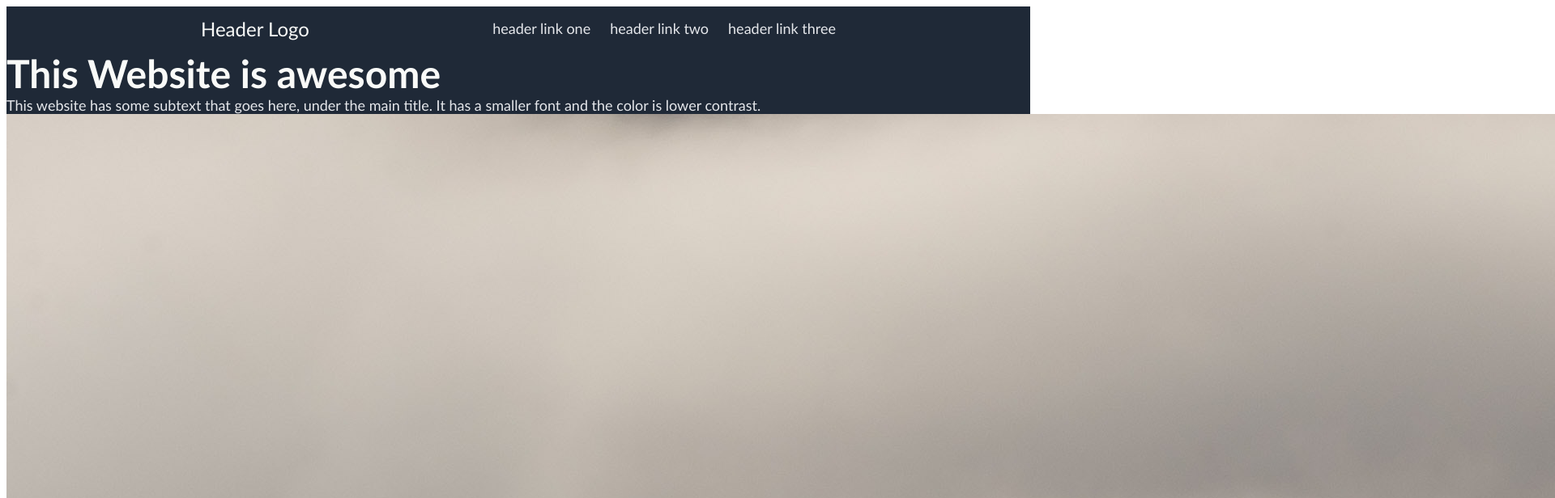
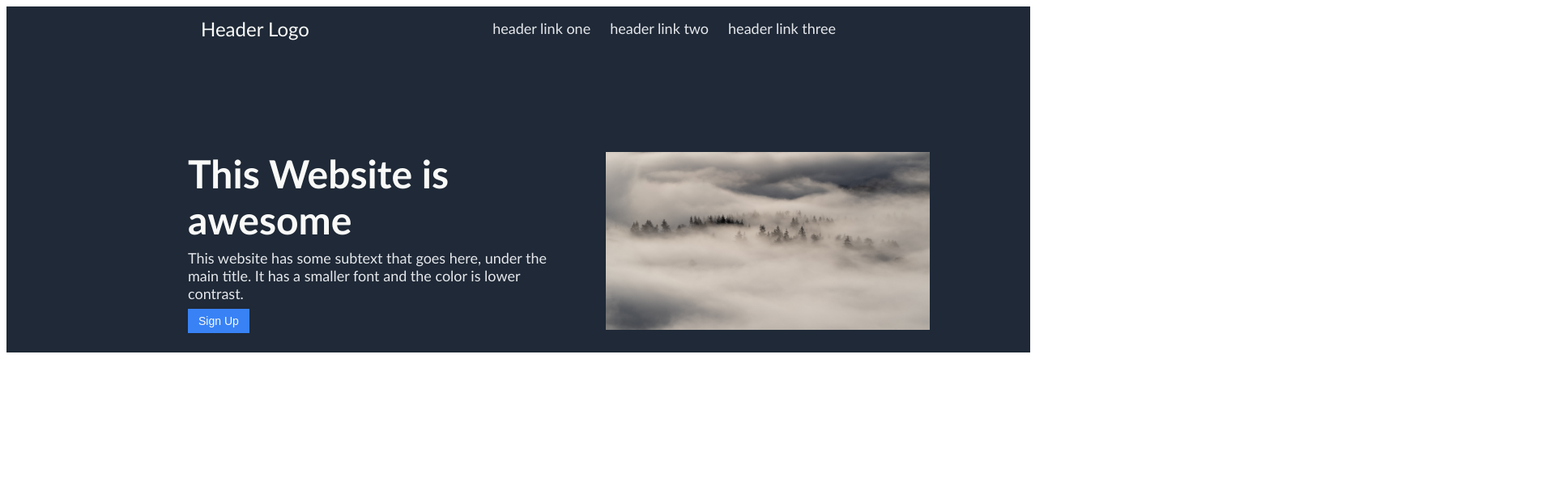
Before and after one commit to Theoretical888/Landing_Page_Project, a plain HTML site: page index.html in a window 1280 px wide. Shown: the top 616 px of the page at 81% size, 1920 px wide, since content can reach past the window. Drawn offline with Linux system fonts and the light colour scheme.

Commit message:
Style Hero

```diff
--- a/index.html
+++ b/index.html
@@ -25,9 +25,10 @@
             <div class="awesome">This Website is awesome</div>
             <div class="subtext">This website has some subtext that goes here, under the main
                 title. It has a smaller font and the color is lower contrast.</div>
+            <div class="button"><button type="submit">Sign Up</button></div>
         </div>
         <div class="right">
-            <div class ="image"><img src="../img/image-1.jpg"></div>
+            <div class ="image"><img src="img/image-1.jpg"></div>
         </div>
     </div>
 
--- a/styles.css
+++ b/styles.css
@@ -26,7 +26,11 @@ a {font-size: 18px;
     color: #E5E7EB;
     text-decoration: none;}
 
-.hero{background-color: #1F2937}
+.hero{background-color: #1F2937;
+display: flex;
+padding-top: 100px;
+justify-content: space-between;
+}
 
 .awesome{font-size: 48px;
 font-weight: 900;
@@ -34,3 +38,27 @@ color: #F9Faf8;}
 
 .subtext {font-size: 18px;
 color:#E5E7EB;}
+
+img {width: 400px;
+height: 220px;}
+
+.left{display: flex;
+flex-direction: column;
+flex-wrap: wrap;
+width: 475px;
+padding: 24px;
+gap: 8px;
+margin-left: 200px;
+}
+
+.right {display:flex;
+align-items: center;
+justify-content: center;
+margin-right:124px;}
+
+button{font-size: 14px;
+font-style: bold;
+padding: 6px 12px;
+color:#F9Faf8;
+background-color: #3882F6;
+border: 1px solid #3882F6;}
```
